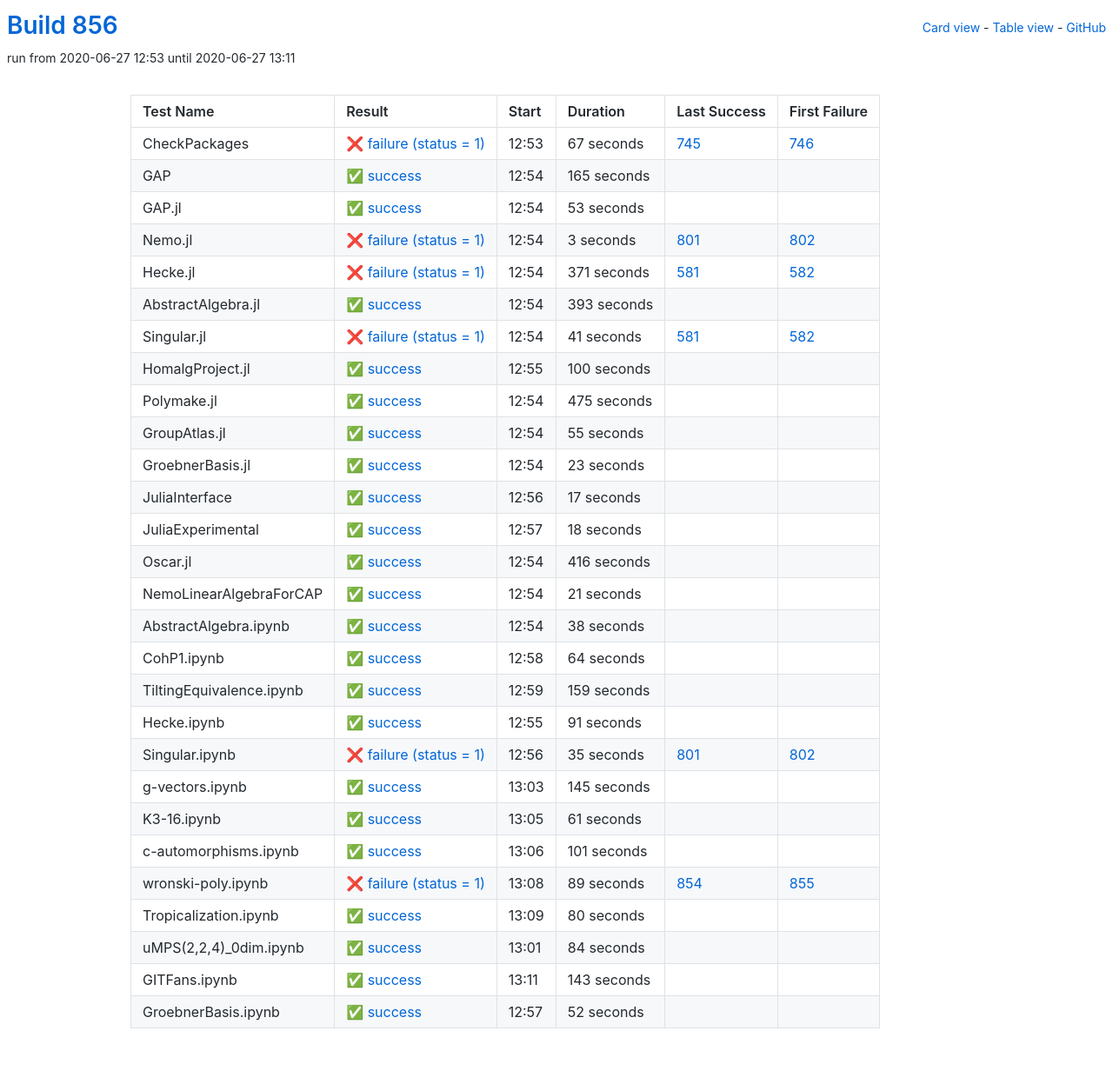
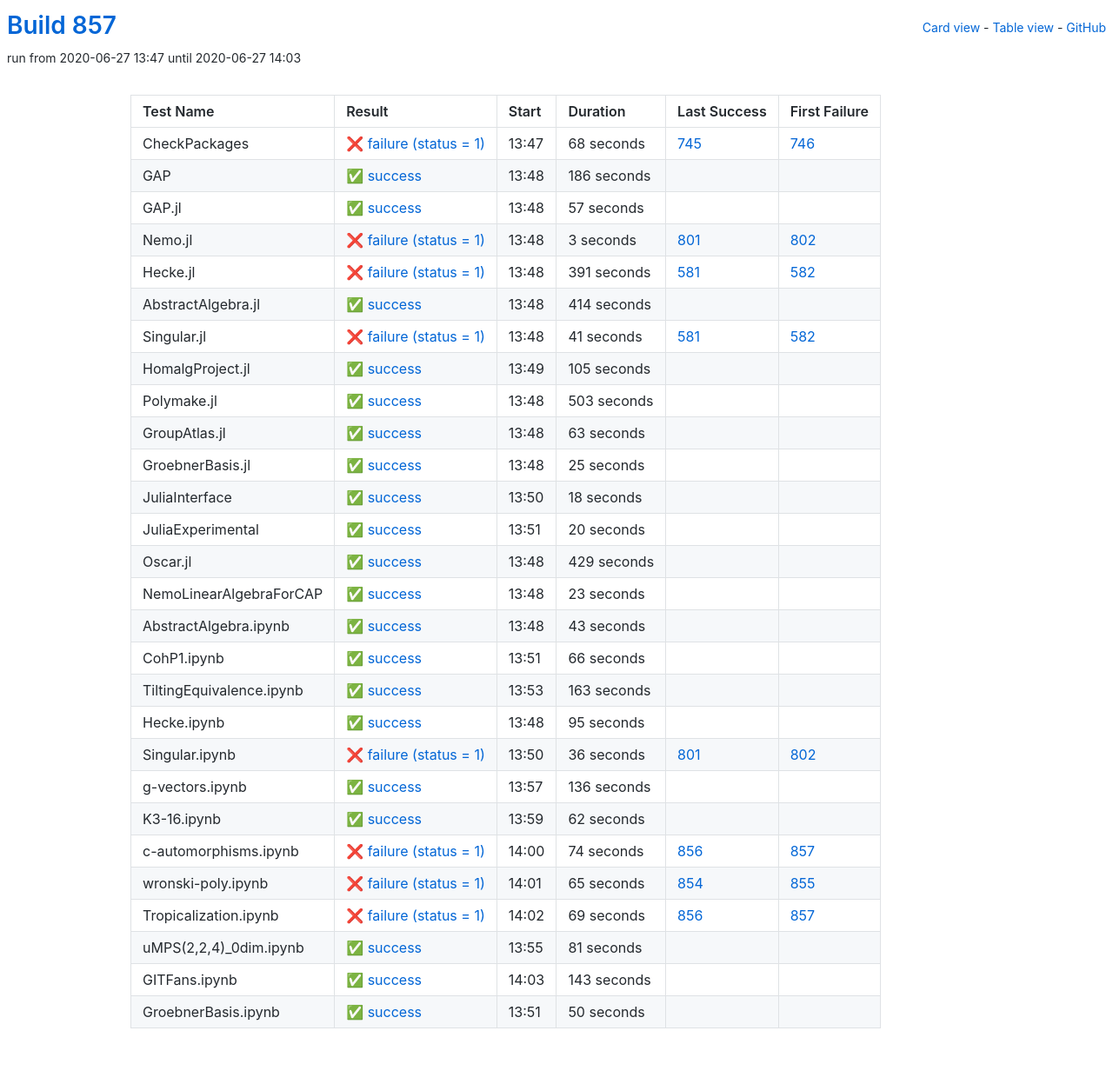
Before and after one commit to oscar-system/oscar-ci-status-1.4, a Jekyll site: the page built from table.html, in a window 1280 px wide. Shown: the whole page at 87% size. Built offline with Jekyll 4.4.1, drawn with Linux system fonts in a browser that asks for light colours.

Commit message:
Build #857

```diff
--- a/_data/ci.yml
+++ b/_data/ci.yml
@@ -1,6 +1,6 @@
 ---
-build: 856
-build_url: https://oscarci.mathematik.uni-kl.de/job/oscar-julia-1.4/856/
+build: 857
+build_url: https://oscarci.mathematik.uni-kl.de/job/oscar-julia-1.4/857/
 job: oscar-julia-1.4
 organization: oscar-system
 repo: oscar-ci-status-1.4
@@ -8,44 +8,44 @@ repourl: https://github.com/oscar-system/oscar-ci-status-1.4
 tests:
 - name: CheckPackages
   id: checkpackages
-  log: https://oscarci.mathematik.uni-kl.de/job/oscar-julia-1.4/856/artifact/logs/build-856/CheckPackages.log
-  start: 2020-06-27 12:53
+  log: https://oscarci.mathematik.uni-kl.de/job/oscar-julia-1.4/857/artifact/logs/build-857/CheckPackages.log
+  start: 2020-06-27 13:47
   success: false
   exitcode: 1
   status: failure
-  duration: 67
+  duration: 68
   last_success: 745
   last_success_url: https://oscarci.mathematik.uni-kl.de/job/oscar-julia-1.4/745/
   first_failure: 746
   first_failure_url: https://oscarci.mathematik.uni-kl.de/job/oscar-julia-1.4/746/
 - name: GAP
   id: gap
-  log: https://oscarci.mathematik.uni-kl.de/job/oscar-julia-1.4/856/artifact/logs/build-856/GAP.log
-  start: 2020-06-27 12:54
+  log: https://oscarci.mathematik.uni-kl.de/job/oscar-julia-1.4/857/artifact/logs/build-857/GAP.log
+  start: 2020-06-27 13:48
   success: true
   exitcode: 0
   status: success
-  duration: 165
+  duration: 186
   last_success: false
   last_success_url:
   first_failure: false
   first_failure_url:
 - name: GAP.jl
   id: gap-jl
-  log: https://oscarci.mathematik.uni-kl.de/job/oscar-julia-1.4/856/artifact/logs/build-856/GAP.jl.log
-  start: 2020-06-27 12:54
+  log: https://oscarci.mathematik.uni-kl.de/job/oscar-julia-1.4/857/artifact/logs/build-857/GAP.jl.log
+  start: 2020-06-27 13:48
   success: true
   exitcode: 0
   status: success
-  duration: 53
+  duration: 57
   last_success: false
   last_success_url:
   first_failure: false
   first_failure_url:
 - name: Nemo.jl
   id: nemo-jl
-  log: https://oscarci.mathematik.uni-kl.de/job/oscar-julia-1.4/856/artifact/logs/build-856/Nemo.jl.log
-  start: 2020-06-27 12:54
+  log: https://oscarci.mathematik.uni-kl.de/job/oscar-julia-1.4/857/artifact/logs/build-857/Nemo.jl.log
+  start: 2020-06-27 13:48
   success: false
   exitcode: 1
   status: failure
@@ -56,32 +56,32 @@ tests:
   first_failure_url: https://oscarci.mathematik.uni-kl.de/job/oscar-julia-1.4/802/
 - name: Hecke.jl
   id: hecke-jl
-  log: https://oscarci.mathematik.uni-kl.de/job/oscar-julia-1.4/856/artifact/logs/build-856/Hecke.jl.log
-  start: 2020-06-27 12:54
+  log: https://oscarci.mathematik.uni-kl.de/job/oscar-julia-1.4/857/artifact/logs/build-857/Hecke.jl.log
+  start: 2020-06-27 13:48
   success: false
   exitcode: 1
   status: failure
-  duration: 371
+  duration: 391
   last_success: 581
   last_success_url: https://oscarci.mathematik.uni-kl.de/job/oscar-julia-1.4/581/
   first_failure: 582
   first_failure_url: https://oscarci.mathematik.uni-kl.de/job/oscar-julia-1.4/582/
 - name: AbstractAlgebra.jl
   id: abstractalgebra-jl
-  log: https://oscarci.mathematik.uni-kl.de/job/oscar-julia-1.4/856/artifact/logs/build-856/AbstractAlgebra.jl.log
-  start: 2020-06-27 12:54
+  log: https://oscarci.mathematik.uni-kl.de/job/oscar-julia-1.4/857/artifact/logs/build-857/AbstractAlgebra.jl.log
+  start: 2020-06-27 13:48
   success: true
   exitcode: 0
   status: success
-  duration: 393
+  duration: 414
   last_success: false
   last_success_url:
   first_failure: false
   first_failure_url:
 - name: Singular.jl
   id: singular-jl
-  log: https://oscarci.mathematik.uni-kl.de/job/oscar-julia-1.4/856/artifact/logs/build-856/Singular.jl.log
-  start: 2020-06-27 12:54
+  log: https://oscarci.mathematik.uni-kl.de/job/oscar-julia-1.4/857/artifact/logs/build-857/Singular.jl.log
+  start: 2020-06-27 13:48
   success: false
   exitcode: 1
   status: failure
@@ -92,44 +92,92 @@ tests:
   first_failure_url: https://oscarci.mathematik.uni-kl.de/job/oscar-julia-1.4/582/
 - name: HomalgProject.jl
   id: homalgproject-jl
-  log: https://oscarci.mathematik.uni-kl.de/job/oscar-julia-1.4/856/artifact/logs/build-856/HomalgProject.jl.log
-  start: 2020-06-27 12:55
+  log: https://oscarci.mathematik.uni-kl.de/job/oscar-julia-1.4/857/artifact/logs/build-857/HomalgProject.jl.log
+  start: 2020-06-27 13:49
   success: true
   exitcode: 0
   status: success
-  duration: 100
+  duration: 105
   last_success: false
   last_success_url:
   first_failure: false
   first_failure_url:
 - name: Polymake.jl
   id: polymake-jl
-  log: https://oscarci.mathematik.uni-kl.de/job/oscar-julia-1.4/856/artifact/logs/build-856/Polymake.jl.log
-  start: 2020-06-27 12:54
+  log: https://oscarci.mathematik.uni-kl.de/job/oscar-julia-1.4/857/artifact/logs/build-857/Polymake.jl.log
+  start: 2020-06-27 13:48
   success: true
   exitcode: 0
   status: success
-  duration: 475
+  duration: 503
   last_success: false
   last_success_url:
   first_failure: false
   first_failure_url:
 - name: GroupAtlas.jl
   id: groupatlas-jl
-  log: https://oscarci.mathematik.uni-kl.de/job/oscar-julia-1.4/856/artifact/logs/build-856/GroupAtlas.jl.log
-  start: 2020-06-27 12:54
+  log: https://oscarci.mathematik.uni-kl.de/job/oscar-julia-1.4/857/artifact/logs/build-857/GroupAtlas.jl.log
+  start: 2020-06-27 13:48
   success: true
   exitcode: 0
   status: success
-  duration: 55
+  duration: 63
   last_success: false
   last_success_url:
   first_failure: false
   first_failure_url:
 - name: GroebnerBasis.jl
   id: groebnerbasis-jl
-  log: https://oscarci.mathematik.uni-kl.de/job/oscar-julia-1.4/856/artifact/logs/build-856/GroebnerBasis.jl.log
-  start: 2020-06-27 12:54
+  log: https://oscarci.mathematik.uni-kl.de/job/oscar-julia-1.4/857/artifact/logs/build-857/GroebnerBasis.jl.log
+  start: 2020-06-27 13:48
+  success: true
+  exitcode: 0
+  status: success
+  duration: 25
+  last_success: false
+  last_success_url:
+  first_failure: false
+  first_failure_url:
+- name: JuliaInterface
+  id: juliainterface
+  log: https://oscarci.mathematik.uni-kl.de/job/oscar-julia-1.4/857/artifact/logs/build-857/JuliaInterface.log
+  start: 2020-06-27 13:50
+  success: true
+  exitcode: 0
+  status: success
+  duration: 18
+  last_success: false
+  last_success_url:
+  first_failure: false
+  first_failure_url:
+- name: JuliaExperimental
+  id: juliaexperimental
+  log: https://oscarci.mathematik.uni-kl.de/job/oscar-julia-1.4/857/artifact/logs/build-857/JuliaExperimental.log
+  start: 2020-06-27 13:51
+  success: true
+  exitcode: 0
+  status: success
+  duration: 20
+  last_success: false
+  last_success_url:
+  first_failure: false
+  first_failure_url:
+- name: Oscar.jl
+  id: oscar-jl
+  log: https://oscarci.mathematik.uni-kl.de/job/oscar-julia-1.4/857/artifact/logs/build-857/Oscar.jl.log
+  start: 2020-06-27 13:48
+  success: true
+  exitcode: 0
+  status: success
+  duration: 429
+  last_success: false
+  last_success_url:
+  first_failure: false
+  first_failure_url:
+- name: NemoLinearAlgebraForCAP
+  id: nemolinearalgebraforcap
+  log: https://oscarci.mathematik.uni-kl.de/job/oscar-julia-1.4/857/artifact/logs/build-857/NemoLinearAlgebraForCAP.log
+  start: 2020-06-27 13:48
   success: true
   exitcode: 0
   status: success
@@ -138,190 +186,142 @@ tests:
   last_success_url:
   first_failure: false
   first_failure_url:
-- name: JuliaInterface
-  id: juliainterface
-  log: https://oscarci.mathematik.uni-kl.de/job/oscar-julia-1.4/856/artifact/logs/build-856/JuliaInterface.log
-  start: 2020-06-27 12:56
+- name: AbstractAlgebra.ipynb
+  id: abstractalgebra-ipynb
+  log: https://oscarci.mathematik.uni-kl.de/job/oscar-julia-1.4/857/artifact/logs/build-857/AbstractAlgebra.ipynb.log
+  start: 2020-06-27 13:48
   success: true
   exitcode: 0
   status: success
-  duration: 17
-  last_success: false
-  last_success_url:
-  first_failure: false
-  first_failure_url:
-- name: JuliaExperimental
-  id: juliaexperimental
-  log: https://oscarci.mathematik.uni-kl.de/job/oscar-julia-1.4/856/artifact/logs/build-856/JuliaExperimental.log
-  start: 2020-06-27 12:57
-  success: true
-  exitcode: 0
-  status: success
-  duration: 18
-  last_success: false
-  last_success_url:
-  first_failure: false
-  first_failure_url:
-- name: Oscar.jl
-  id: oscar-jl
-  log: https://oscarci.mathematik.uni-kl.de/job/oscar-julia-1.4/856/artifact/logs/build-856/Oscar.jl.log
-  start: 2020-06-27 12:54
-  success: true
-  exitcode: 0
-  status: success
-  duration: 416
-  last_success: false
-  last_success_url:
-  first_failure: false
-  first_failure_url:
-- name: NemoLinearAlgebraForCAP
-  id: nemolinearalgebraforcap
-  log: https://oscarci.mathematik.uni-kl.de/job/oscar-julia-1.4/856/artifact/logs/build-856/NemoLinearAlgebraForCAP.log
-  start: 2020-06-27 12:54
-  success: true
-  exitcode: 0
-  status: success
-  duration: 21
-  last_success: false
-  last_success_url:
-  first_failure: false
-  first_failure_url:
-- name: AbstractAlgebra.ipynb
-  id: abstractalgebra-ipynb
-  log: https://oscarci.mathematik.uni-kl.de/job/oscar-julia-1.4/856/artifact/logs/build-856/AbstractAlgebra.ipynb.log
-  start: 2020-06-27 12:54
-  success: true
-  exitcode: 0
-  status: success
-  duration: 38
+  duration: 43
   last_success: false
   last_success_url:
   first_failure: false
   first_failure_url:
 - name: CohP1.ipynb
   id: cohp1-ipynb
-  log: https://oscarci.mathematik.uni-kl.de/job/oscar-julia-1.4/856/artifact/logs/build-856/CohP1.ipynb.log
-  start: 2020-06-27 12:58
+  log: https://oscarci.mathematik.uni-kl.de/job/oscar-julia-1.4/857/artifact/logs/build-857/CohP1.ipynb.log
+  start: 2020-06-27 13:51
   success: true
   exitcode: 0
   status: success
-  duration: 64
+  duration: 66
   last_success: false
   last_success_url:
   first_failure: false
   first_failure_url:
 - name: TiltingEquivalence.ipynb
   id: tiltingequivalence-ipynb
-  log: https://oscarci.mathematik.uni-kl.de/job/oscar-julia-1.4/856/artifact/logs/build-856/TiltingEquivalence.ipynb.log
-  start: 2020-06-27 12:59
+  log: https://oscarci.mathematik.uni-kl.de/job/oscar-julia-1.4/857/artifact/logs/build-857/TiltingEquivalence.ipynb.log
+  start: 2020-06-27 13:53
   success: true
   exitcode: 0
   status: success
-  duration: 159
+  duration: 163
   last_success: false
   last_success_url:
   first_failure: false
   first_failure_url:
 - name: Hecke.ipynb
   id: hecke-ipynb
-  log: https://oscarci.mathematik.uni-kl.de/job/oscar-julia-1.4/856/artifact/logs/build-856/Hecke.ipynb.log
-  start: 2020-06-27 12:55
+  log: https://oscarci.mathematik.uni-kl.de/job/oscar-julia-1.4/857/artifact/logs/build-857/Hecke.ipynb.log
+  start: 2020-06-27 13:48
   success: true
   exitcode: 0
   status: success
-  duration: 91
+  duration: 95
   last_success: false
   last_success_url:
   first_failure: false
   first_failure_url:
 - name: Singular.ipynb
   id: singular-ipynb
-  log: https://oscarci.mathematik.uni-kl.de/job/oscar-julia-1.4/856/artifact/logs/build-856/Singular.ipynb.log
-  start: 2020-06-27 12:56
+  log: https://oscarci.mathematik.uni-kl.de/job/oscar-julia-1.4/857/artifact/logs/build-857/Singular.ipynb.log
+  start: 2020-06-27 13:50
   success: false
   exitcode: 1
   status: failure
-  duration: 35
+  duration: 36
   last_success: 801
   last_success_url: https://oscarci.mathematik.uni-kl.de/job/oscar-julia-1.4/801/
   first_failure: 802
   first_failure_url: https://oscarci.mathematik.uni-kl.de/job/oscar-julia-1.4/802/
 - name: g-vectors.ipynb
   id: g-vectors-ipynb
-  log: https://oscarci.mathematik.uni-kl.de/job/oscar-julia-1.4/856/artifact/logs/build-856/g-vectors.ipynb.log
-  start: 2020-06-27 13:03
+  log: https://oscarci.mathematik.uni-kl.de/job/oscar-julia-1.4/857/artifact/logs/build-857/g-vectors.ipynb.log
+  start: 2020-06-27 13:57
   success: true
   exitcode: 0
   status: success
-  duration: 145
+  duration: 136
   last_success: false
   last_success_url:
   first_failure: false
   first_failure_url:
 - name: K3-16.ipynb
   id: k3-16-ipynb
-  log: https://oscarci.mathematik.uni-kl.de/job/oscar-julia-1.4/856/artifact/logs/build-856/K3-16.ipynb.log
-  start: 2020-06-27 13:05
+  log: https://oscarci.mathematik.uni-kl.de/job/oscar-julia-1.4/857/artifact/logs/build-857/K3-16.ipynb.log
+  start: 2020-06-27 13:59
   success: true
   exitcode: 0
   status: success
-  duration: 61
+  duration: 62
   last_success: false
   last_success_url:
   first_failure: false
   first_failure_url:
 - name: c-automorphisms.ipynb
   id: c-automorphisms-ipynb
-  log: https://oscarci.mathematik.uni-kl.de/job/oscar-julia-1.4/856/artifact/logs/build-856/c-automorphisms.ipynb.log
-  start: 2020-06-27 13:06
-  success: true
-  exitcode: 0
-  status: success
-  duration: 101
-  last_success: false
-  last_success_url:
-  first_failure: false
-  first_failure_url:
-- name: wronski-poly.ipynb
-  id: wronski-poly-ipynb
-  log: https://oscarci.mathematik.uni-kl.de/job/oscar-julia-1.4/856/artifact/logs/build-856/wronski-poly.ipynb.log
-  start: 2020-06-27 13:08
+  log: https://oscarci.mathematik.uni-kl.de/job/oscar-julia-1.4/857/artifact/logs/build-857/c-automorphisms.ipynb.log
+  start: 2020-06-27 14:00
   success: false
   exitcode: 1
   status: failure
-  duration: 89
+  duration: 74
+  last_success: 856
+  last_success_url: https://oscarci.mathematik.uni-kl.de/job/oscar-julia-1.4/856/
+  first_failure: 857
+  first_failure_url: https://oscarci.mathematik.uni-kl.de/job/oscar-julia-1.4/857/
+- name: wronski-poly.ipynb
+  id: wronski-poly-ipynb
+  log: https://oscarci.mathematik.uni-kl.de/job/oscar-julia-1.4/857/artifact/logs/build-857/wronski-poly.ipynb.log
+  start: 2020-06-27 14:01
+  success: false
+  exitcode: 1
+  status: failure
+  duration: 65
   last_success: 854
   last_success_url: https://oscarci.mathematik.uni-kl.de/job/oscar-julia-1.4/854/
   first_failure: 855
   first_failure_url: https://oscarci.mathematik.uni-kl.de/job/oscar-julia-1.4/855/
 - name: Tropicalization.ipynb
   id: tropicalization-ipynb
-  log: https://oscarci.mathematik.uni-kl.de/job/oscar-julia-1.4/856/artifact/logs/build-856/Tropicalization.ipynb.log
-  start: 2020-06-27 13:09
+  log: https://oscarci.mathematik.uni-kl.de/job/oscar-julia-1.4/857/artifact/logs/build-857/Tropicalization.ipynb.log
+  start: 2020-06-27 14:02
+  success: false
+  exitcode: 1
+  status: failure
+  duration: 69
+  last_success: 856
+  last_success_url: https://oscarci.mathematik.uni-kl.de/job/oscar-julia-1.4/856/
+  first_failure: 857
+  first_failure_url: https://oscarci.mathematik.uni-kl.de/job/oscar-julia-1.4/857/
+- name: uMPS(2,2,4)_0dim.ipynb
+  id: umps-2-2-4-0dim-ipynb
+  log: https://oscarci.mathematik.uni-kl.de/job/oscar-julia-1.4/857/artifact/logs/build-857/uMPS-2-2-4-_0dim.ipynb.log
+  start: 2020-06-27 13:55
   success: true
   exitcode: 0
   status: success
-  duration: 80
-  last_success: false
-  last_success_url:
-  first_failure: false
-  first_failure_url:
-- name: uMPS(2,2,4)_0dim.ipynb
-  id: umps-2-2-4-0dim-ipynb
-  log: https://oscarci.mathematik.uni-kl.de/job/oscar-julia-1.4/856/artifact/logs/build-856/uMPS-2-2-4-_0dim.ipynb.log
-  start: 2020-06-27 13:01
-  success: true
-  exitcode: 0
-  status: success
-  duration: 84
+  duration: 81
   last_success: false
   last_success_url:
   first_failure: false
   first_failure_url:
 - name: GITFans.ipynb
   id: gitfans-ipynb
-  log: https://oscarci.mathematik.uni-kl.de/job/oscar-julia-1.4/856/artifact/logs/build-856/GITFans.ipynb.log
-  start: 2020-06-27 13:11
+  log: https://oscarci.mathematik.uni-kl.de/job/oscar-julia-1.4/857/artifact/logs/build-857/GITFans.ipynb.log
+  start: 2020-06-27 14:03
   success: true
   exitcode: 0
   status: success
@@ -332,12 +332,12 @@ tests:
   first_failure_url:
 - name: GroebnerBasis.ipynb
   id: groebnerbasis-ipynb
-  log: https://oscarci.mathematik.uni-kl.de/job/oscar-julia-1.4/856/artifact/logs/build-856/GroebnerBasis.ipynb.log
-  start: 2020-06-27 12:57
+  log: https://oscarci.mathematik.uni-kl.de/job/oscar-julia-1.4/857/artifact/logs/build-857/GroebnerBasis.ipynb.log
+  start: 2020-06-27 13:51
   success: true
   exitcode: 0
   status: success
-  duration: 52
+  duration: 50
   last_success: false
   last_success_url:
   first_failure: false
```
Also changed, not shown: README.md.
